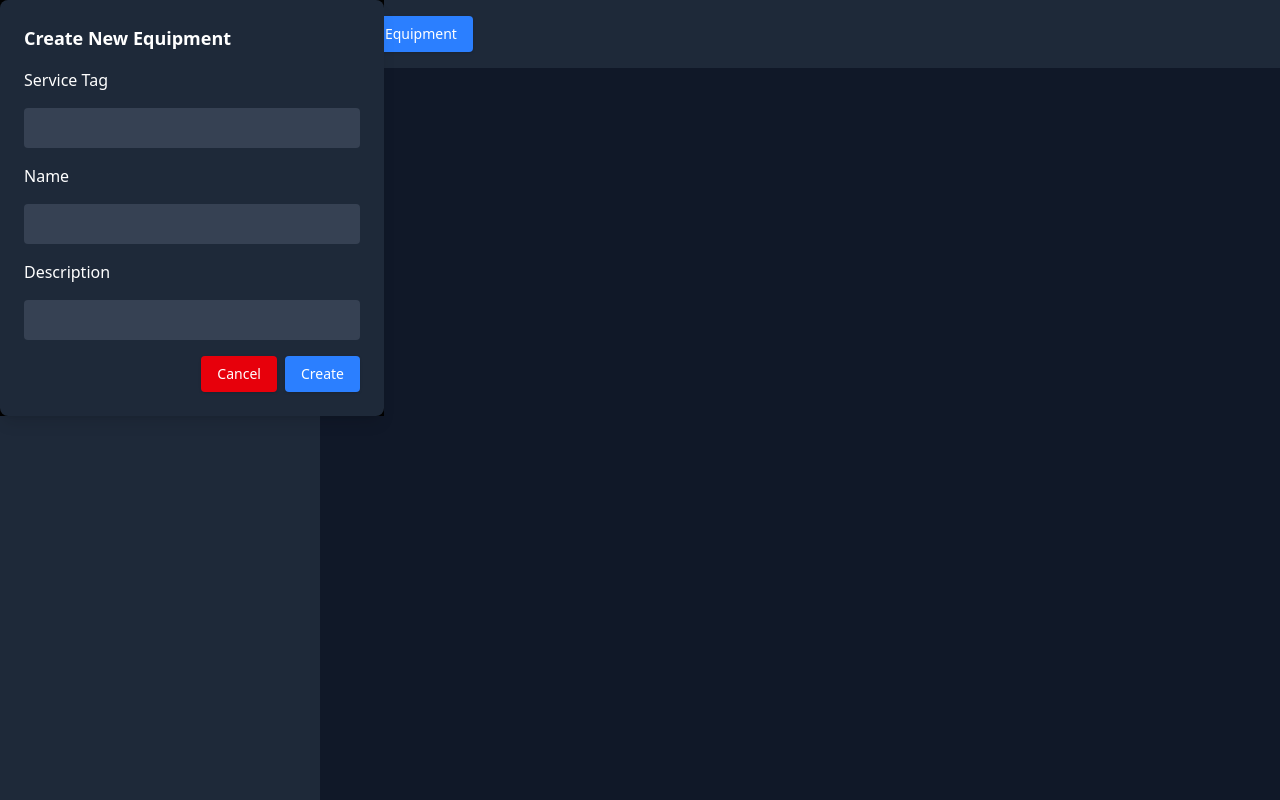
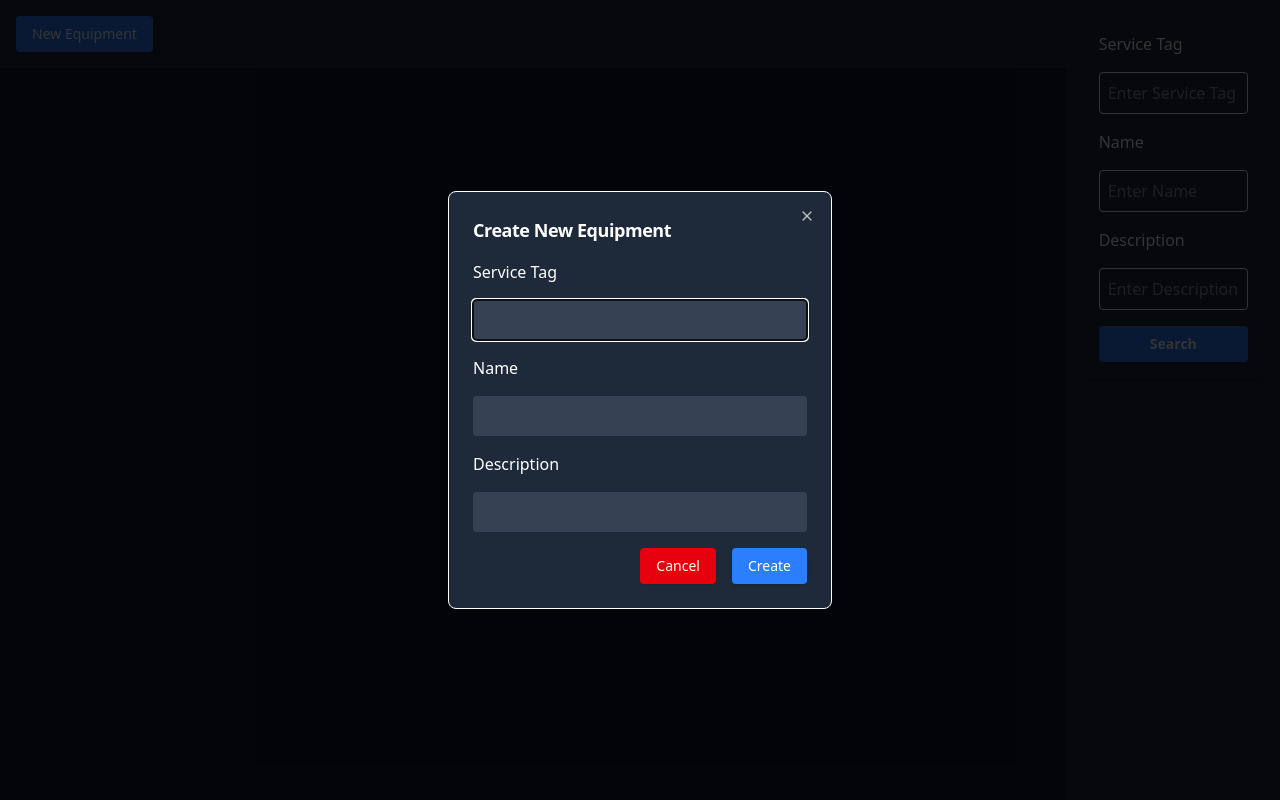
Before and after one commit to NatanCastro/equipment-management, a React (Vite) app: page / in a window 1280 px wide. Both pictures are taken after a click on the button "New Equipment". Built offline with nearby package versions, Linux system fonts and the light colour scheme.

Commit message:
use shadcn's dialog instead of the html dialog premitive

```diff
--- a/package.json
+++ b/package.json
@@ -11,6 +11,7 @@
     "devtools": "react-devtools"
   },
   "dependencies": {
+    "@radix-ui/react-dialog": "^1.1.6",
     "@radix-ui/react-slot": "^1.1.2",
     "@tailwindcss/vite": "^4.0.5",
     "@tauri-apps/api": "^2.2.0",
--- a/src/components/equipment/create-equipement-dialog.tsx
+++ b/src/components/equipment/create-equipement-dialog.tsx
@@ -1,8 +1,9 @@
 import { SubmitHandler, useForm } from "react-hook-form";
-import { CreateEquipmentDTO, Equipment } from "../../types";
+import { CreateEquipmentDTO, Equipment } from "@/types";
 import { FormInput } from "..";
 import { invoke } from "@tauri-apps/api/core";
-import { Button } from "../ui/button";
+import { Button } from "@/components/ui/button";
+import { Dialog, DialogContent, DialogHeader, DialogTitle, DialogFooter } from "@/components/ui/dialog";
 
 type CreateEquipmentDialogProps = {
   isOpen: boolean;
@@ -18,10 +19,13 @@
     reset(); // Clear the form
     onClose(); // Close modal after creating
   };
+
   return (
-    <dialog open={isOpen} className="fixed inset-0 flex items-center justify-center bg-black bg-opacity-50">
-      <div className="bg-gray-800 text-white p-6 rounded-lg shadow-lg w-96">
-        <h2 className="text-lg font-bold mb-4">Create New Equipment</h2>
+    <Dialog open={isOpen} onOpenChange={onClose}>
+      <DialogContent className="bg-gray-800 text-white p-6 rounded-lg shadow-lg w-96">
+        <DialogHeader>
+          <DialogTitle className="text-lg font-bold">Create New Equipment</DialogTitle>
+        </DialogHeader>
         <form onSubmit={handleSubmit(onSubmit)} className="flex flex-col gap-4">
           <FormInput label="Service Tag" inputName="service_tag">
             <input type="text" {...register("service_tag")} className="w-full p-2 bg-gray-700 rounded" />
@@ -32,16 +36,16 @@
           <FormInput label="Description" inputName="description">
             <input type="text" {...register("description")} className="w-full p-2 bg-gray-700 rounded" />
           </FormInput>
-          <div className="flex justify-end gap-2">
-            <Button onClick={onClose} className="bg-red-600 hover:bg-red-700 text-white py-2 px-4 rounded">
+          <DialogFooter className="flex justify-end gap-2">
+            <Button className="bg-red-600 hover:bg-red-700 text-white py-2 px-4 rounded" variant="destructive" onClick={onClose}>
               Cancel
             </Button>
             <Button className="bg-blue-500 hover:bg-blue-700 text-white py-2 px-4 rounded" type="submit">
               Create
             </Button>
-          </div>
+          </DialogFooter>
         </form>
-      </div>
-    </dialog>
+      </DialogContent>
+    </Dialog>
   );
 }
--- /dev/null
+++ b/src/components/ui/dialog.tsx
@@ -0,0 +1,120 @@
+import * as React from "react"
+import * as DialogPrimitive from "@radix-ui/react-dialog"
+import { X } from "lucide-react"
+
+import { cn } from "@/lib/utils"
+
+const Dialog = DialogPrimitive.Root
+
+const DialogTrigger = DialogPrimitive.Trigger
+
+const DialogPortal = DialogPrimitive.Portal
+
+const DialogClose = DialogPrimitive.Close
+
+const DialogOverlay = React.forwardRef<
+  React.ElementRef<typeof DialogPrimitive.Overlay>,
+  React.ComponentPropsWithoutRef<typeof DialogPrimitive.Overlay>
+>(({ className, ...props }, ref) => (
+  <DialogPrimitive.Overlay
+    ref={ref}
+    className={cn(
+      "fixed inset-0 z-50 bg-black/80  data-[state=open]:animate-in data-[state=closed]:animate-out data-[state=closed]:fade-out-0 data-[state=open]:fade-in-0",
+      className
+    )}
+    {...props}
+  />
+))
+DialogOverlay.displayName = DialogPrimitive.Overlay.displayName
+
+const DialogContent = React.forwardRef<
+  React.ElementRef<typeof DialogPrimitive.Content>,
+  React.ComponentPropsWithoutRef<typeof DialogPrimitive.Content>
+>(({ className, children, ...props }, ref) => (
+  <DialogPortal>
+    <DialogOverlay />
+    <DialogPrimitive.Content
+      ref={ref}
+      className={cn(
+        "fixed left-[50%] top-[50%] z-50 grid w-full max-w-lg translate-x-[-50%] translate-y-[-50%] gap-4 border bg-background p-6 shadow-lg duration-200 data-[state=open]:animate-in data-[state=closed]:animate-out data-[state=closed]:fade-out-0 data-[state=open]:fade-in-0 data-[state=closed]:zoom-out-95 data-[state=open]:zoom-in-95 data-[state=closed]:slide-out-to-left-1/2 data-[state=closed]:slide-out-to-top-[48%] data-[state=open]:slide-in-from-left-1/2 data-[state=open]:slide-in-from-top-[48%] sm:rounded-lg",
+        className
+      )}
+      {...props}
+    >
+      {children}
+      <DialogPrimitive.Close className="absolute right-4 top-4 rounded-sm opacity-70 ring-offset-background transition-opacity hover:opacity-100 focus:outline-none focus:ring-2 focus:ring-ring focus:ring-offset-2 disabled:pointer-events-none data-[state=open]:bg-accent data-[state=open]:text-muted-foreground">
+        <X className="h-4 w-4" />
+        <span className="sr-only">Close</span>
+      </DialogPrimitive.Close>
+    </DialogPrimitive.Content>
+  </DialogPortal>
+))
+DialogContent.displayName = DialogPrimitive.Content.displayName
+
+const DialogHeader = ({
+  className,
+  ...props
+}: React.HTMLAttributes<HTMLDivElement>) => (
+  <div
+    className={cn(
+      "flex flex-col space-y-1.5 text-center sm:text-left",
+      className
+    )}
+    {...props}
+  />
+)
+DialogHeader.displayName = "DialogHeader"
+
+const DialogFooter = ({
+  className,
+  ...props
+}: React.HTMLAttributes<HTMLDivElement>) => (
+  <div
+    className={cn(
+      "flex flex-col-reverse sm:flex-row sm:justify-end sm:space-x-2",
+      className
+    )}
+    {...props}
+  />
+)
+DialogFooter.displayName = "DialogFooter"
+
+const DialogTitle = React.forwardRef<
+  React.ElementRef<typeof DialogPrimitive.Title>,
+  React.ComponentPropsWithoutRef<typeof DialogPrimitive.Title>
+>(({ className, ...props }, ref) => (
+  <DialogPrimitive.Title
+    ref={ref}
+    className={cn(
+      "text-lg font-semibold leading-none tracking-tight",
+      className
+    )}
+    {...props}
+  />
+))
+DialogTitle.displayName = DialogPrimitive.Title.displayName
+
+const DialogDescription = React.forwardRef<
+  React.ElementRef<typeof DialogPrimitive.Description>,
+  React.ComponentPropsWithoutRef<typeof DialogPrimitive.Description>
+>(({ className, ...props }, ref) => (
+  <DialogPrimitive.Description
+    ref={ref}
+    className={cn("text-sm text-muted-foreground", className)}
+    {...props}
+  />
+))
+DialogDescription.displayName = DialogPrimitive.Description.displayName
+
+export {
+  Dialog,
+  DialogPortal,
+  DialogOverlay,
+  DialogTrigger,
+  DialogClose,
+  DialogContent,
+  DialogHeader,
+  DialogFooter,
+  DialogTitle,
+  DialogDescription,
+}
--- /dev/null
+++ b/src/layout/index.ts
@@ -0,0 +1 @@
+export * from './layout';
--- /dev/null
+++ b/src/layout/layout.tsx
@@ -0,0 +1,11 @@
+import { Outlet } from "react-router";
+
+export const Layout: React.FC = () => {
+  return (
+    <div className="flex flex-col h-screen">
+      <div className="flex-1 flex flex-col">
+        <Outlet />
+      </div>
+    </div>
+  );
+};
--- a/src/pages/home.tsx
+++ b/src/pages/home.tsx
@@ -31,11 +31,8 @@
 
   return (
     <main className="dark bg-gray-900 text-white min-h-screen">
-      <section className="grid grid-cols-1 md:grid-cols-4">
-        <div className="bg-gray-800 p-4 md:col-span-1 md:min-h-screen">
-          <EquipmentSearch setSearchState={setSearchStateHandler} />
-        </div>
-        <div className="bg-gray-900 md:col-span-3">
+      <section className="grid grid-cols-1 md:grid-cols-12">
+        <div className="bg-gray-900 md:col-span-10">
           <div className="bg-gray-800 p-4 flex">
             <Button onClick={() => setIsCreateEquipmentDialogOpen(true)}
               className="bg-blue-500 hover:bg-blue-700 text-white py-2 px-4 rounded">
@@ -44,7 +41,13 @@
           </div>
           <EquipmentsList equipments={equipments} />
 
-          <CreateEquipmentDialog isOpen={isCreateEquipmentDialogOpen} onClose={() => setIsCreateEquipmentDialogOpen(false)} />
+          <CreateEquipmentDialog
+            isOpen={isCreateEquipmentDialogOpen}
+            onClose={() => setIsCreateEquipmentDialogOpen(false)}
+          />
+        </div>
+        <div className="bg-gray-800 p-4 md:col-span-2 md:min-h-screen">
+          <EquipmentSearch setSearchState={setSearchStateHandler} />
         </div>
       </section>
     </main>
--- a/src/router/index.tsx
+++ b/src/router/index.tsx
@@ -1,12 +1,15 @@
 import { BrowserRouter, Route, Routes } from "react-router";
 import Home from "@/pages/home";
+import { Layout } from "@/layout";
 
 export default function Router() {
   return (
 
     <BrowserRouter>
       <Routes>
-        <Route path="/" element={<Home />} />
+        <Route element={<Layout />}>
+          <Route path="/" element={<Home />} />
+        </Route>
       </Routes>
     </BrowserRouter>
 
```
Also changed, not shown: 1 other file (tests, documents, lock files or other folders).
